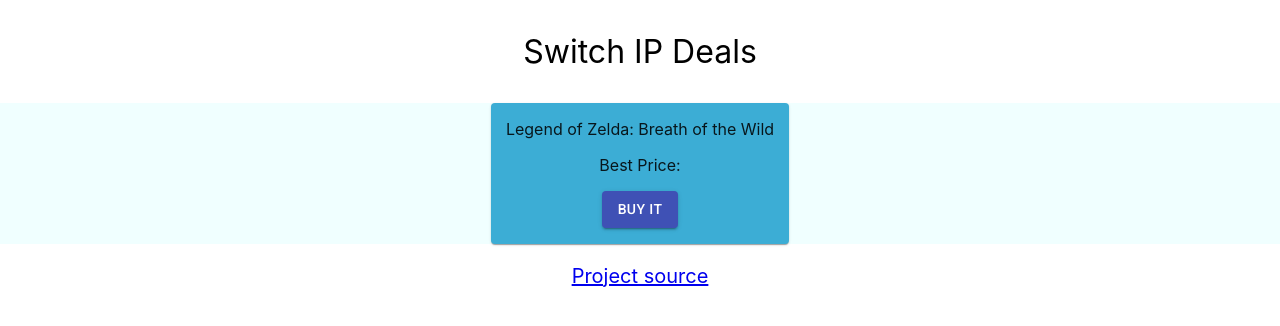
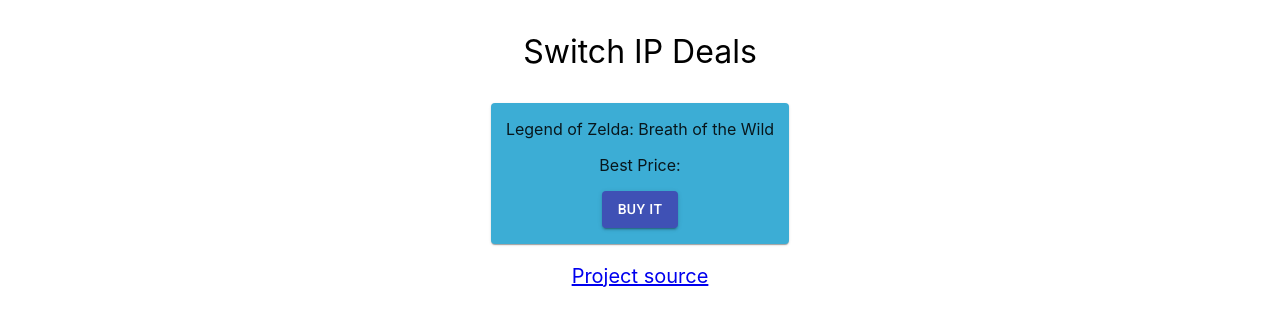
Before and after one commit to ericmadureira/switch-ip-deals, a React (Create React App) app: page / in a window 1280 px wide. Shown: the top 326 px of the page. Built offline with nearby package versions, Linux system fonts and the light colour scheme; no server answers.

Commit message:
feat: grid component
Implements the m-ui grid component to display the games container.

```diff
--- a/src/components/DealsContainer.js
+++ b/src/components/DealsContainer.js
@@ -1,4 +1,8 @@
+// External
 import React, { useMemo } from 'react';
+import { Grid } from '@material-ui/core';
+
+// Internal
 import GameDeal from './GameDeal';
 import { gamesInfos } from '../services/constants';
 import styles from './DealsContainer.css';
@@ -11,9 +15,14 @@
   )), []);
 
   return(
-    <div className='deals-container'>
+    <Grid
+      container
+      direction="row"
+      justify="center"
+      alignItems="center"
+    >
       {games}
-    </div>
+    </Grid>
   );
 };
 
```
